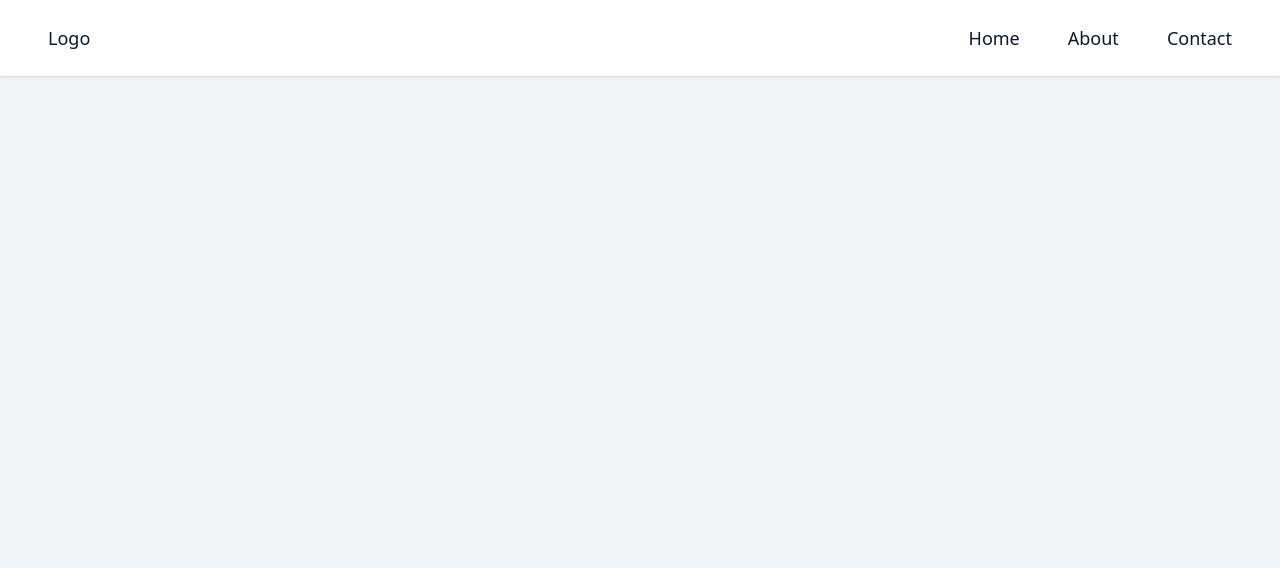
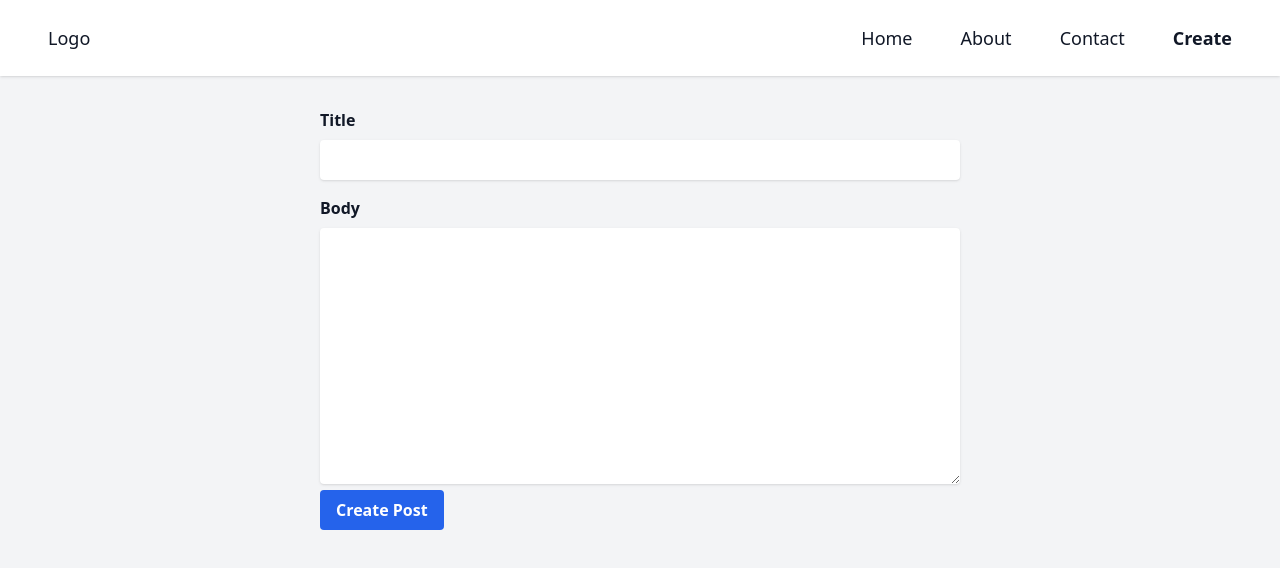
Before and after one commit to themrb8/nuxt3cc, a Nuxt app: page /create in a window 1280 px wide. Shown: the top 568 px of the page. Built offline with nearby package versions, Linux system fonts and the light colour scheme.

Commit message:
Section 2 | Communication with Backend

```diff
--- a/components/PostItem.vue
+++ b/components/PostItem.vue
@@ -1,16 +1,23 @@
 <template>
     <div class="post-container py-8">
-        <h3 class="text-3xl font-bold"><NuxtLink :to="`/posts/1`">Title of Post</NuxtLink></h3>
+        <h3 class="text-3xl font-bold"><NuxtLink :to="`/posts/${props.post.id}`">{{ props.post.title }}</NuxtLink></h3>
         <div class="post-meta text-gray-700 flex items-center space-x-2">
-            <div>March 13, 2023</div>
+            <div>{{ format(new Date(props.post.created_at), 'MMMM dd, yyyy') }}</div>
             <div>&middot;</div>
-            <div>RomanTheMrb</div>
+            <div>{{ props.post.user.name }}</div>
         </div>
-        <div class="post-preview leading-relaxed mt-4">
-            Lorem ipsum dolor sit amet consectetur adipisicing elit. Minima molestias delectus totam aspernatur eius odio suscipit, beatae repellendus a quasi, aliquam quaerat optio porro reprehenderit?
+        <div class="post-preview leading-relaxed mt-4 line-clamp-3">
+            {{ props.post.body }}
         </div>
         <div class="mt-4">
-            <NuxtLink :to="`/posts/1`" class="bg-blue-700 hover:bg-blue-800 text-white rounded inline-block px-4 py-2">Read More</NuxtLink>
+            <NuxtLink :to="`/posts/${props.post.id}`" class="bg-blue-700 hover:bg-blue-800 text-white rounded inline-block px-4 py-2">Read More</NuxtLink>
         </div>
     </div>
 </template>
+
+<script setup>
+import { format, compareAsc } from 'date-fns'
+const props = defineProps({
+    post: Object,
+})
+</script>
--- a/layouts/default.vue
+++ b/layouts/default.vue
@@ -17,6 +17,9 @@
                                 <li>
                                     <NuxtLink to="/contact">Contact</NuxtLink>
                                 </li>
+                                <li>
+                                    <NuxtLink to="/create">Create</NuxtLink>
+                                </li>
                             </ul>
                         </div>
                 </div>
--- a/nuxt.config.ts
+++ b/nuxt.config.ts
@@ -1,5 +1,10 @@
 // https://nuxt.com/docs/api/configuration/nuxt-config
 export default defineNuxtConfig({
+  runtimeConfig: {
+   public:{
+    BASE_URL: process.env.BASE_URL,
+   }
+  },
     modules: [
         '@nuxtjs/tailwindcss'
       ],
--- a/package.json
+++ b/package.json
@@ -8,7 +8,11 @@
     "postinstall": "nuxt prepare"
   },
   "devDependencies": {
-    "@nuxtjs/tailwindcss": "^6.4.1",
+    "@nuxtjs/tailwindcss": "^6.5.0",
     "nuxt": "^3.2.3"
+  },
+  "dependencies": {
+    "@tailwindcss/line-clamp": "^0.4.2",
+    "date-fns": "^2.29.3"
   }
 }
--- /dev/null
+++ b/pages/create.vue
@@ -0,0 +1,69 @@
+<template>
+    <div class="container mx-auto w-1/2 py-8">
+        <ul
+        v-if="errors.length > 0"
+        class="mb-4 list-disc list-inside text-sm text-red-600">
+            <li v-for="(error, index) in errors" :key="index">
+                {{ error }}
+            </li>
+        </ul>
+        <form action="#" class="block font-semibold" @submit.prevent="createPost">
+            <div>
+                <label for="title" class="block font-semibold">Title</label>
+                <input
+                type="text"
+                v-model="title"
+                id="title"
+                class="px-2 py-2 w-full shadow rounded mt-2"
+                />
+            </div>
+            <div>
+                <label for="body" class="block font-semibold mt-4">Body</label>
+                <textarea
+                v-model="body"
+                name="body"
+                id="body"
+                cols="30"
+                rows="10"
+                class="px-2 py-2 w-full shadow rounded mt-2"
+                ></textarea>
+            </div>
+            <div>
+                <button
+                type="submit"
+                class="inline-block bg-blue-600 hover:bg-blue-700 text-white rounded px-4 py-2"
+                >Create Post</button>
+                <span v-show="isLoading">Loading...</span>
+            </div>
+        </form>
+    </div>
+</template>
+
+<script setup>
+const title = ref('')
+const body = ref('')
+const isLoading = ref(false)
+const errors = ref([])
+const router = useRouter()
+
+async function createPost() {
+    isLoading.value = true
+    try {
+        const post = await useNuxtApp().$apiFetch(`/api/post`, {
+        method: 'POST',
+        body: {
+            title: title.value,
+            body: body.value,
+        }
+    })
+
+    title.value = ''
+    body.value = ''
+
+    router.push('/')
+    } catch(err) {
+        errors.value = Object.values(err.data.errors).flat()
+        isLoading.value = false
+        }
+}
+</script>
--- a/pages/index.vue
+++ b/pages/index.vue
@@ -1,5 +1,13 @@
 <template>
     <div class="container mx-auto w-1/2 py-8 divide-y space-y-8 divide-gray-300">
-        <PostItem v-for="n in 10" :key="n" />
+        <PostItem v-for="post in posts" :key="post.id" :post="post" />
     </div>
 </template>
+
+<script setup>
+// const { data: posts } = await useFetch('/api/posts', {
+//     baseURL: 'http://n3-app.test'
+// })
+
+const posts = await useNuxtApp().$apiFetch('/api/posts')
+</script>
--- a/pages/posts/[id].vue
+++ b/pages/posts/[id].vue
@@ -1,13 +1,23 @@
 <template>
     <div class="container mx-auto w-1/2 py-8">
-        <h3 class="text-3xl font-bold"><NuxtLink :to="`/posts/1`">Title of Post</NuxtLink></h3>
+        <Title>{{ post.title }} | {{ title }}</Title>
+        <h3 class="text-3xl font-bold">{{ post.title }}</h3>
         <div class="post-meta text-gray-700 flex items-center space-x-2">
-            <div>March 13, 2023</div>
+            <div>{{ format(new Date(post.created_at), 'MMMM dd, yyyy') }}</div>
             <div>&middot;</div>
-            <div>RomanTheMrb</div>
+            <div>{{ post.user.name }}</div>
         </div>
         <div class="post-content mt-4">
-            Lorem ipsum dolor sit amet consectetur adipisicing elit. Unde in aut repudiandae ipsam debitis? Magni repudiandae obcaecati, aut nostrum itaque dolores error soluta esse praesentium tempora iure ipsa enim voluptatibus, reprehenderit atque nemo totam, fugiat neque. Vitae, nemo? Sequi atque perspiciatis voluptas earum expedita aut aperiam pariatur veniam suscipit animi. Rerum voluptatem quos illo delectus modi assumenda quod corrupti adipisci nam totam repellat debitis quis ex necessitatibus id distinctio quo, quia perspiciatis soluta consequuntur neque magnam dignissimos voluptatibus consectetur. Magni iusto fugiat suscipit sed quasi id soluta recusandae nihil? Suscipit expedita illum aspernatur, numquam excepturi cupiditate tenetur id laudantium aut?
+            {{ post.body }}
         </div>
     </div>
 </template>
+
+<script setup>
+import { format, compareAsc } from 'date-fns'
+const title = useState('title')
+const route = useRoute()
+
+// const { data: post } = await useFetch(`http://n3-app.test/api/posts/${route.params.id}`)
+const post = await useNuxtApp().$apiFetch(`/api/posts/${route.params.id}`)
+</script>
--- /dev/null
+++ b/plugins/apiFetch.js
@@ -0,0 +1,5 @@
+import { defineNuxtPlugin } from '#app'
+export default defineNuxtPlugin(nuxtApp => {
+  const config = useRuntimeConfig()
+  nuxtApp.provide('apiFetch', $fetch.create({ baseURL: config.public.BASE_URL }))
+})
--- /dev/null
+++ b/tailwind.config.js
@@ -0,0 +1,10 @@
+/** @type {import('tailwindcss').Config} */
+module.exports = {
+  content: [],
+  theme: {
+    extend: {},
+  },
+  plugins: [
+    require('@tailwindcss/line-clamp'),
+  ],
+}
```
Also changed, not shown: 1 other file (tests, documents, lock files or other folders).
